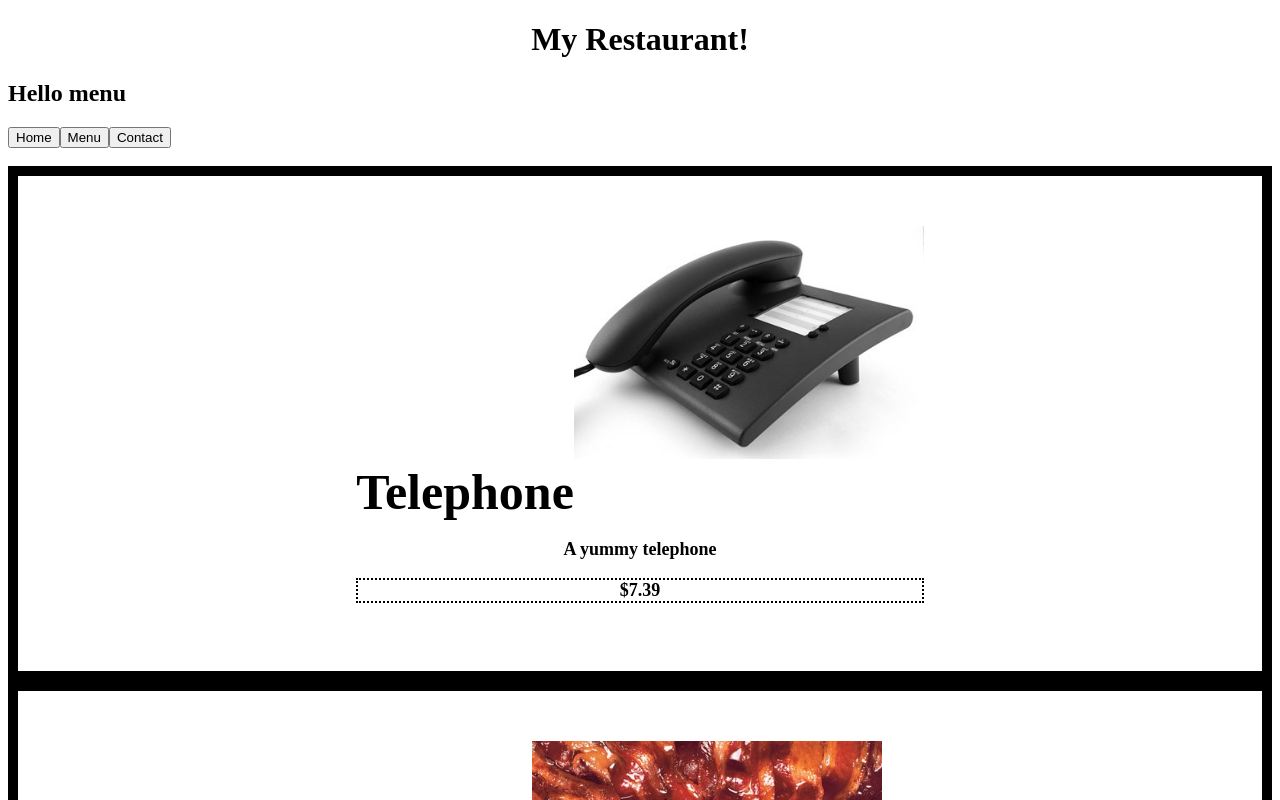
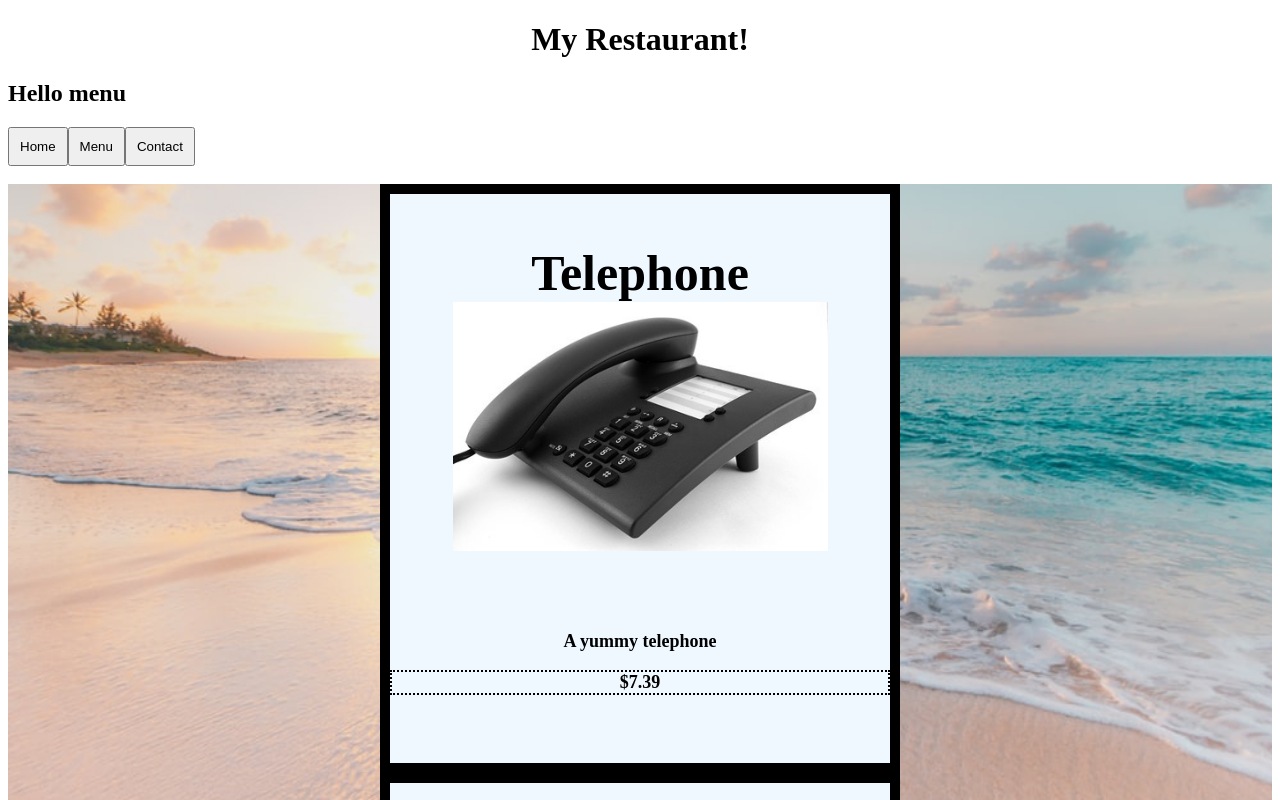
Before and after one commit to 9James9/restaurant, a website built with webpack: page dist/index.html in a window 1280 px wide. Both pictures are taken after a click on the button "Menu". Shown: the top 800 px of the page. Built offline with nearby package versions, Linux system fonts and the light colour scheme.

Commit message:
added parallax effect to menu

```diff
--- a/css/style.css
+++ b/css/style.css
@@ -6,10 +6,28 @@
 .flex {
     display: flex;
     border: 10px solid black;
+    flex-direction: column;
+    width: 500px;
+    background-color: aliceblue;
+}
+.menucontainer {
+
+    background-image: url(../images/background.png);
+    min-height: 500px;
+    background-attachment: fixed;
+    background-position: center;
+    background-repeat: no-repeat;
+    background-size: cover;
+    display: flex;
+    flex-direction: column;
+    align-items: center;
+
     justify-content: center;
+
 }
 .foodimg {
-    width: 350px;
+    width: 75%;
+    height: 75%;
     padding-bottom: 50px;
 }
 .foodtitle{
@@ -23,3 +41,12 @@
     font-size: 18px;
     border: 2px dotted black;
 }
+.button1 {
+    padding: 10px;
+}
+.button2 {
+    padding: 10px;
+}
+.button3 {
+    padding: 10px;
+}
--- a/src/modules/homepage.js
+++ b/src/modules/homepage.js
@@ -16,13 +16,15 @@ function loadHome(){
     //console.log('loadhome is linked')
     const title = document.createElement('h2')
     title.classList.add('title')
-    title.textContent = "Welcome to restaraunt"
+    title.textContent = "Welcome to restauraunt"
     headContent.appendChild(title)
     const button1 = document.createElement('button')
     const button2 = document.createElement('button')
     const button3 = document.createElement('button')
     button1.textContent = 'Home'
     button1.classList.add('button1')
+    button2.classList.add('button2')
+    button3.classList.add('button3')
     button2.textContent = 'Menu'
     button3.textContent = 'Contact'
     const buttonContainer = document.createElement('div')
--- a/src/modules/menu.js
+++ b/src/modules/menu.js
@@ -9,6 +9,10 @@ function helloMenu(){
     //change sub title
     document.querySelector('.title').textContent = "Hello menu"
     //factory function to create menu items
+    const menuContainer = document.createElement('div')
+    document.querySelector('#content').appendChild(menuContainer)
+    menuContainer.textContent = ""
+    menuContainer.classList.add('menucontainer')
     function createMenuItems (title,image,description,price){
         const container = document.createElement('div')
         container.classList.add('flex')
@@ -28,8 +32,8 @@ function helloMenu(){
         foodPrice.textContent = price
         foodPrice.classList.add('foodprice')
 
-        //append container to content
-        document.querySelector('#content').appendChild(container)
+        //append container to menuContainer
+        menuContainer.appendChild(container)
         //append title to container
         container.appendChild(foodTitle)
         //append image to title
@@ -41,5 +45,7 @@ function helloMenu(){
     }
     createMenuItems("Telephone","../images/telephone.png","A yummy telephone", "$7.39")
     createMenuItems("Bacon","../images/bacon.png","Some good bacon bro", "$14.49")
+    createMenuItems("Telephone","../images/telephone.png","A yummy telephone", "$7.39")
+    createMenuItems("Bacon","../images/bacon.png","Some good bacon bro", "$14.49")
 }
 export default helloMenu
```
Also changed, not shown: README.md, dist/main.js, images/background.png (added), 1 other file.
